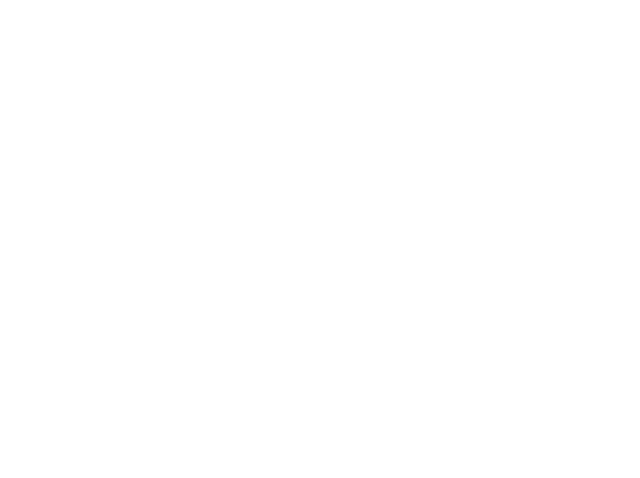
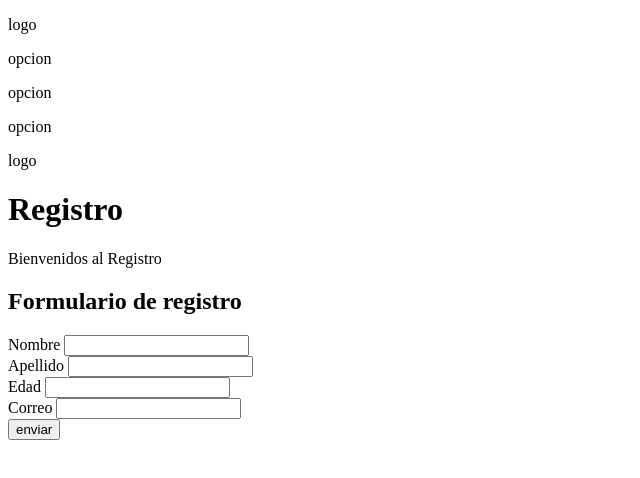
Before and after one commit to Leomilka97/CursoWebMHerrera, a plain HTML site: page HTML/registro.html in a window 1280 px wide. Shown: the whole page, without its empty margins (0-640 px from the left). Drawn offline with Linux system fonts and the light colour scheme.

Commit message:
HTML Clase 2

```diff
--- a/HTML/registro.html
+++ b/HTML/registro.html
@@ -0,0 +1,65 @@
+<!DOCTYPE html>
+    <html lang="es">
+        <head>
+            <meta charset="UTF-8">
+            <meta name="viewport" content="width=device-width, initial-scale=1.0">
+            <title>Document</title>
+     </head>
+        <body>
+            <!--HTML SEMANTICO-->
+            <!-- Header: Cabezera-->
+            <!-- nav: Barra de navegacion-->
+            <!-- aside: contenido lateral-->
+            <!-- section: seccion de pagina-->
+            <!-- main: contenido principal-->
+            <!-- footer: pie de pagina-->
+
+            <nav>
+                <div>
+                    <p>logo</p>
+
+                </div>
+                <div>
+                    <p>opcion</p>
+                    <p>opcion</p>
+                    <p>opcion</p>
+                </div>
+            </nav>
+            <main>
+                <header>
+                    <p>logo</p>
+                    <h1>Registro</h1>
+                    <p>Bienvenidos al Registro</p>
+                    <h2>Formulario de registro</h2>
+                </header>
+                <section>
+                    <form action="">
+                        <div>
+                            <label name="Nombre1"  for="">Nombre</label>
+                            <input name="Nombre" type="text">
+                        </div>
+                         <div>
+                            <label for="">Apellido</label>
+                            <input type="text">
+                        </div>
+                        <div>
+                            <label for="">Edad</label>
+                            <input type="number">
+                        </div>
+                        <div>
+                            <label for="">Correo</label>
+                            <input type="email">
+                        </div>
+                        <div>
+                            <input type="submit" value="enviar">
+                        </div>
+
+
+
+
+                    </form>
+                </section>
+            </main>
+
+        </body>
+    </html>
```
Also changed, not shown: HTML/index.html (+10 -0 lines).
